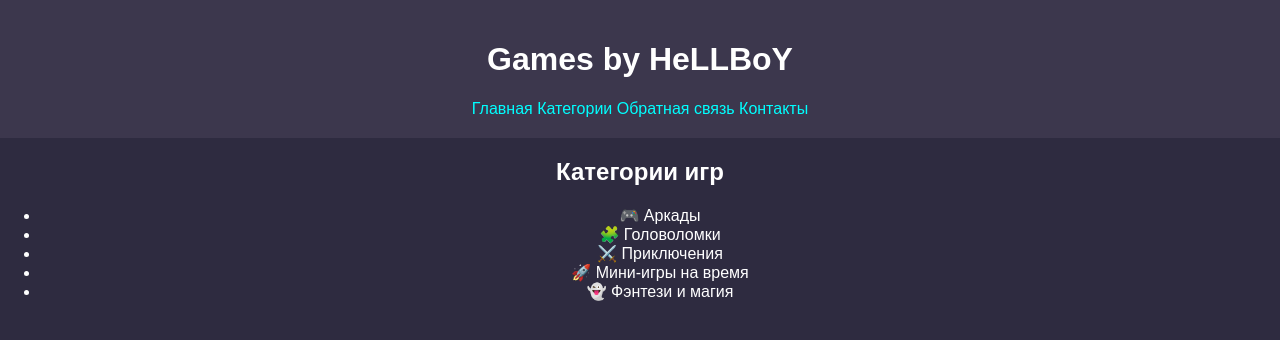
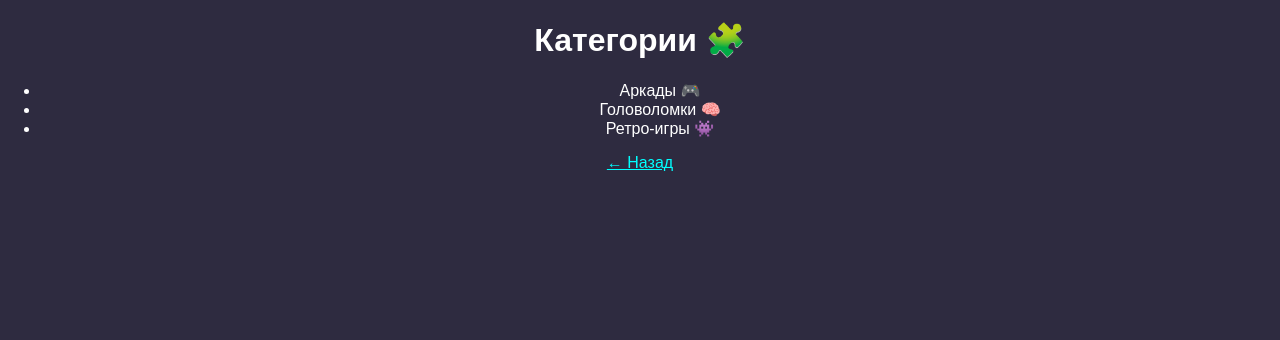
Before and after one commit to hellboy908/hellboy908.github.io, a plain HTML site: page categories.html in a window 1280 px wide. Drawn offline with Linux system fonts and the light colour scheme.

Commit message:
Update categories.html

```diff
--- a/categories.html
+++ b/categories.html
@@ -6,24 +6,12 @@
     <link rel="stylesheet" href="style.css">
 </head>
 <body>
-    <header>
-        <h1>Games by HeLLBoY</h1>
-        <nav>
-            <a href="index.html">Главная</a>
-            <a href="categories.html">Категории</a>
-            <a href="feedback.html">Обратная связь</a>
-            <a href="contacts.html">Контакты</a>
-        </nav>
-    </header>
-    <main>
-        <h2>Категории игр</h2>
-        <ul>
-            <li>🎮 Аркады</li>
-            <li>🧩 Головоломки</li>
-            <li>⚔️ Приключения</li>
-            <li>🚀 Мини-игры на время</li>
-            <li>👻 Фэнтези и магия</li>
-        </ul>
-    </main>
+    <h1>Категории 🧩</h1>
+    <ul>
+        <li>Аркады 🎮</li>
+        <li>Головоломки 🧠</li>
+        <li>Ретро-игры 👾</li>
+    </ul>
+    <p><a href="index.html">← Назад</a></p>
 </body>
 </html>
```
